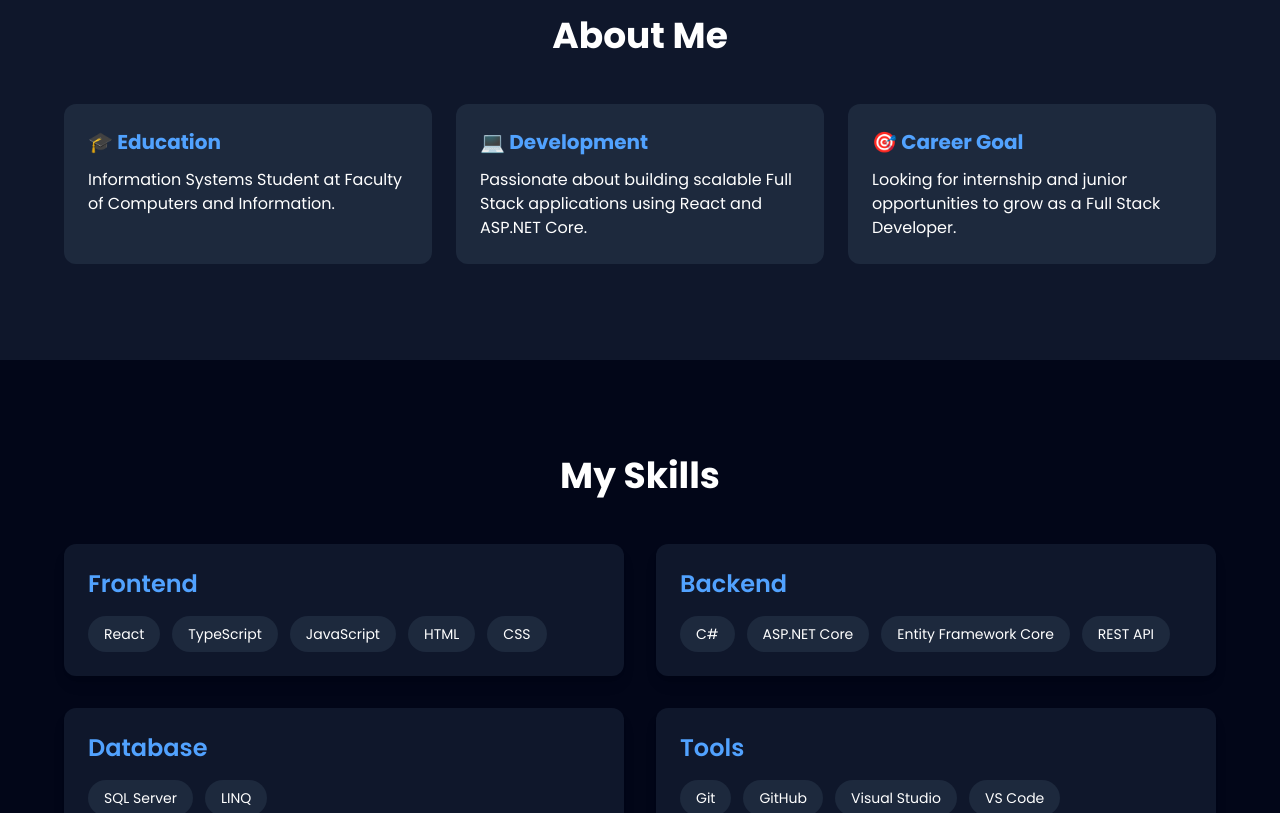
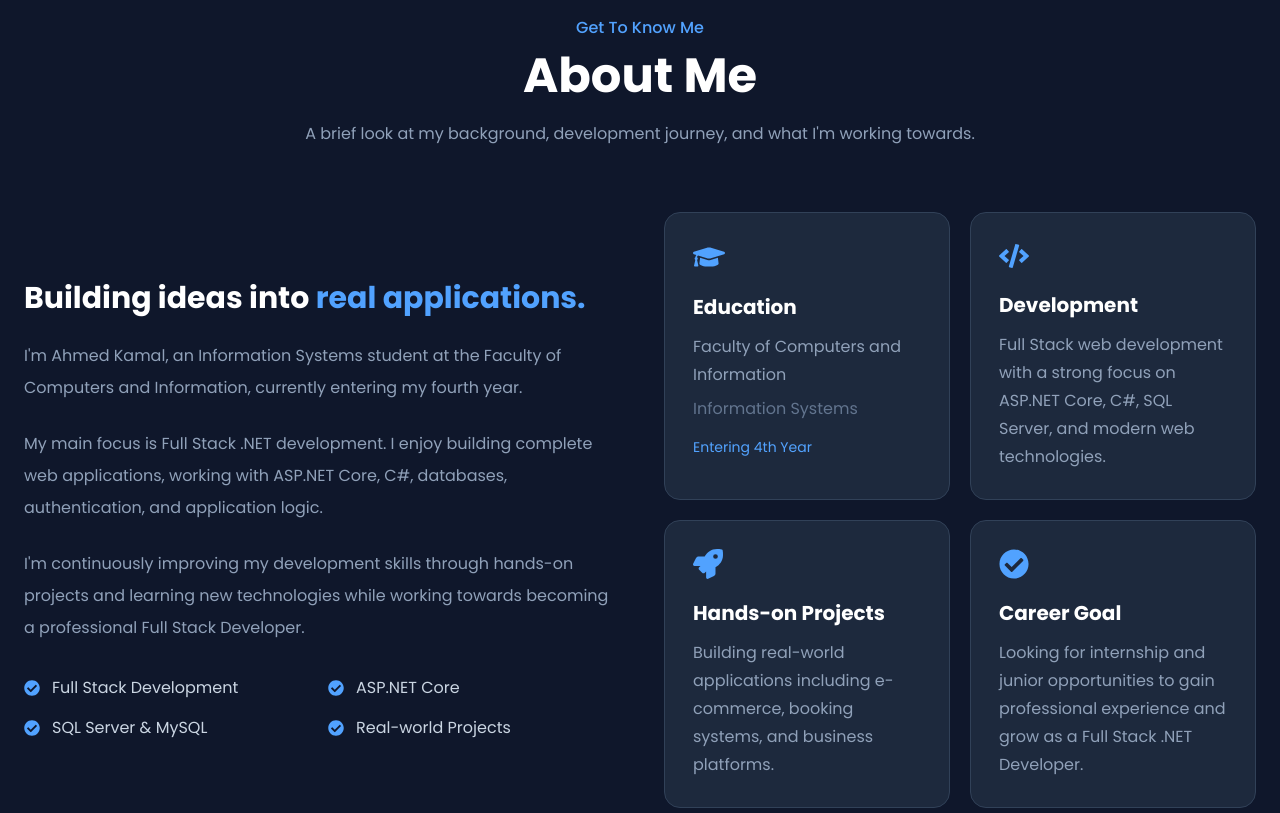
Before and after one commit to ahmedkamal-31/portfolio, a React (Vite) app: page / in a window 1280 px wide. Shown: the part 880-1693 px from the top of the page. Built offline with nearby package versions, Linux system fonts and the light colour scheme.

Commit message:
change About section

```diff
--- a/src/components/About.tsx
+++ b/src/components/About.tsx
@@ -1,52 +1,202 @@
 import { motion } from "framer-motion";
+import { FaGraduationCap, FaCode, FaRocket, FaCheckCircle } from "react-icons/fa";
 
 function About() {
   return (
-    <motion.section initial={{ opacity: 0, y: 80 }}
-    whileInView={{ opacity: 1, y: 0 }}
-    transition={{ duration: 0.7 }}
-    viewport={{ once: true }}
+    <motion.section
+      initial={{ opacity: 0, y: 60 }}
+      whileInView={{ opacity: 1, y: 0 }}
+      transition={{ duration: 0.7 }}
+      viewport={{ once: true }}
+      id="about"
+      className="bg-slate-900 text-white py-24 px-6"
+    >
+      <div className="max-w-7xl mx-auto">
 
-    id="about" className="bg-slate-900 text-white py-24 px-6"
+        {/* Header */}
+        <div className="text-center mb-16">
+          <p className="text-blue-400 font-medium mb-3">
+            Get To Know Me
+          </p>
 
-    >
-      <div className="max-w-6xl mx-auto">
+          <h2 className="text-4xl md:text-5xl font-bold">
+            About Me
+          </h2>
 
-        <h2 className="text-4xl font-bold text-center mb-12">
-          About Me
-        </h2>
+          <p className="text-slate-400 max-w-2xl mx-auto mt-5 leading-7">
+            A brief look at my background, development journey, and
+            what I'm working towards.
+          </p>
+        </div>
 
-        <div className="grid md:grid-cols-3 gap-6">
+        {/* Main Content */}
+        <div className="grid lg:grid-cols-2 gap-12 items-center">
 
-          <div className="bg-slate-800 p-6 rounded-xl">
-            <h3 className="text-xl font-bold text-blue-400 mb-3">
-              🎓 Education
+          {/* Description */}
+          <motion.div
+            initial={{ opacity: 0, x: -40 }}
+            whileInView={{ opacity: 1, x: 0 }}
+            transition={{ duration: 0.6 }}
+            viewport={{ once: true }}
+          >
+            <h3 className="text-3xl font-bold mb-6">
+              Building ideas into{" "}
+              <span className="text-blue-400">
+                real applications.
+              </span>
             </h3>
-            <p>
-              Information Systems Student at Faculty of Computers and Information.
+
+            <p className="text-slate-400 leading-8 mb-6">
+              I'm Ahmed Kamal, an Information Systems student at the
+              Faculty of Computers and Information, currently entering
+              my fourth year.
             </p>
-          </div>
 
-          <div className="bg-slate-800 p-6 rounded-xl">
-            <h3 className="text-xl font-bold text-blue-400 mb-3">
-              💻 Development
-            </h3>
-            <p>
-              Passionate about building scalable Full Stack applications using React and ASP.NET Core.
+            <p className="text-slate-400 leading-8 mb-6">
+              My main focus is Full Stack .NET development. I enjoy
+              building complete web applications, working with
+              ASP.NET Core, C#, databases, authentication, and
+              application logic.
             </p>
-          </div>
 
-          <div className="bg-slate-800 p-6 rounded-xl">
-            <h3 className="text-xl font-bold text-blue-400 mb-3">
-              🎯 Career Goal
-            </h3>
-            <p>
-              Looking for internship and junior opportunities to grow as a Full Stack Developer.
+            <p className="text-slate-400 leading-8">
+              I'm continuously improving my development skills through
+              hands-on projects and learning new technologies while
+              working towards becoming a professional Full Stack Developer.
             </p>
+
+            {/* Highlights */}
+            <div className="grid sm:grid-cols-2 gap-4 mt-8">
+
+              <div className="flex items-center gap-3 text-slate-300">
+                <FaCheckCircle className="text-blue-400" />
+                Full Stack Development
+              </div>
+
+              <div className="flex items-center gap-3 text-slate-300">
+                <FaCheckCircle className="text-blue-400" />
+                ASP.NET Core
+              </div>
+
+              <div className="flex items-center gap-3 text-slate-300">
+                <FaCheckCircle className="text-blue-400" />
+                SQL Server & MySQL
+              </div>
+
+              <div className="flex items-center gap-3 text-slate-300">
+                <FaCheckCircle className="text-blue-400" />
+                Real-world Projects
+              </div>
+
+            </div>
+          </motion.div>
+
+          {/* Cards */}
+          <div className="grid sm:grid-cols-2 gap-5">
+
+            {/* Education */}
+            <motion.div
+              whileHover={{ y: -6 }}
+              transition={{ duration: 0.3 }}
+              className="bg-slate-800 border border-slate-700
+              rounded-2xl p-7 hover:border-blue-500/50
+              transition-all duration-300"
+            >
+              <FaGraduationCap
+                className="text-blue-400 mb-5"
+                size={32}
+              />
+
+              <h3 className="text-xl font-bold mb-3">
+                Education
+              </h3>
+
+              <p className="text-slate-400 leading-7">
+                Faculty of Computers and Information
+              </p>
+
+              <p className="text-slate-500 mt-2">
+                Information Systems
+              </p>
+
+              <p className="text-blue-400 text-sm mt-4">
+                Entering 4th Year
+              </p>
+            </motion.div>
+
+            {/* Development */}
+            <motion.div
+              whileHover={{ y: -6 }}
+              transition={{ duration: 0.3 }}
+              className="bg-slate-800 border border-slate-700
+              rounded-2xl p-7 hover:border-blue-500/50
+              transition-all duration-300"
+            >
+              <FaCode
+                className="text-blue-400 mb-5"
+                size={30}
+              />
+
+              <h3 className="text-xl font-bold mb-3">
+                Development
+              </h3>
+
+              <p className="text-slate-400 leading-7">
+                Full Stack web development with a strong focus on
+                ASP.NET Core, C#, SQL Server, and modern web technologies.
+              </p>
+            </motion.div>
+
+            {/* Projects */}
+            <motion.div
+              whileHover={{ y: -6 }}
+              transition={{ duration: 0.3 }}
+              className="bg-slate-800 border border-slate-700
+              rounded-2xl p-7 hover:border-blue-500/50
+              transition-all duration-300"
+            >
+              <FaRocket
+                className="text-blue-400 mb-5"
+                size={30}
+              />
+
+              <h3 className="text-xl font-bold mb-3">
+                Hands-on Projects
+              </h3>
+
+              <p className="text-slate-400 leading-7">
+                Building real-world applications including e-commerce,
+                booking systems, and business platforms.
+              </p>
+            </motion.div>
+
+            {/* Career */}
+            <motion.div
+              whileHover={{ y: -6 }}
+              transition={{ duration: 0.3 }}
+              className="bg-slate-800 border border-slate-700
+              rounded-2xl p-7 hover:border-blue-500/50
+              transition-all duration-300"
+            >
+              <FaCheckCircle
+                className="text-blue-400 mb-5"
+                size={30}
+              />
+
+              <h3 className="text-xl font-bold mb-3">
+                Career Goal
+              </h3>
+
+              <p className="text-slate-400 leading-7">
+                Looking for internship and junior opportunities to
+                gain professional experience and grow as a Full Stack
+                .NET Developer.
+              </p>
+            </motion.div>
+
           </div>
 
         </div>
-
       </div>
     </motion.section>
   );
```
